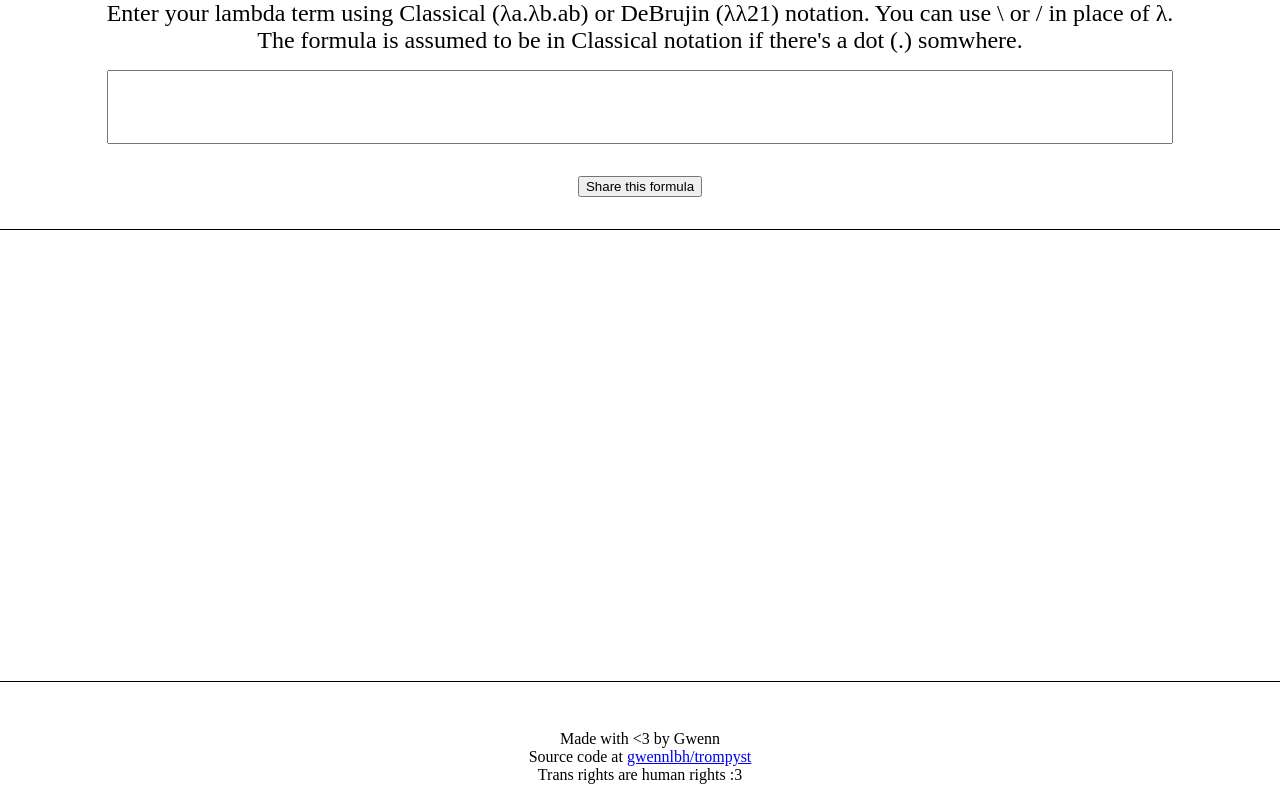
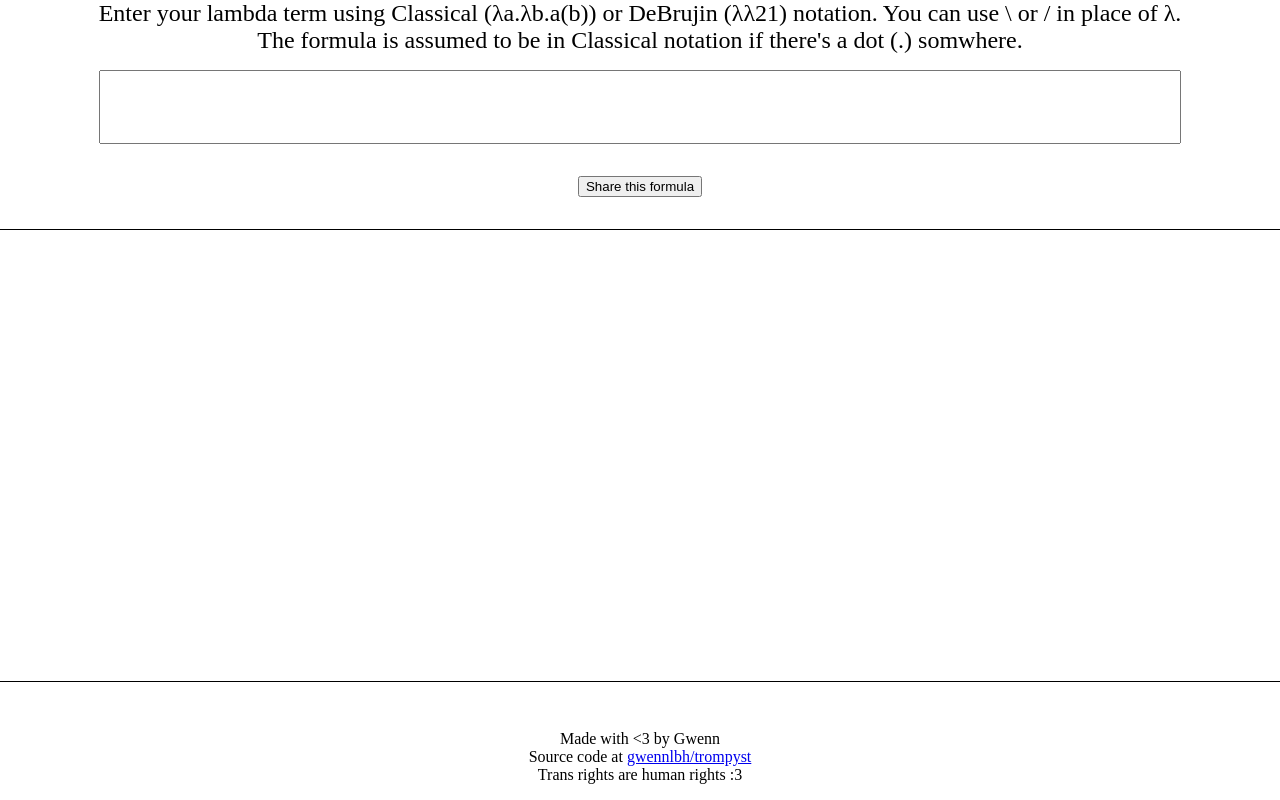
Before and after one commit to gwennlbh/trompyst, a plain HTML site: page web/index.html in a window 1280 px wide. Drawn offline with Linux system fonts and the light colour scheme; a script that the page names is missing.

Commit message:
fix example clasical notation

```diff
--- a/web/index.html
+++ b/web/index.html
@@ -90,7 +90,7 @@
   </head>
   <body>
     <label for="formula">
-      Enter your lambda term using Classical (λa.λb.ab) or DeBrujin (λλ21)
+      Enter your lambda term using Classical (λa.λb.a(b)) or DeBrujin (λλ21)
       notation. You can use \ or / in place of λ.
       <br />
       The formula is assumed to be in Classical notation if there's a dot (.)
```
